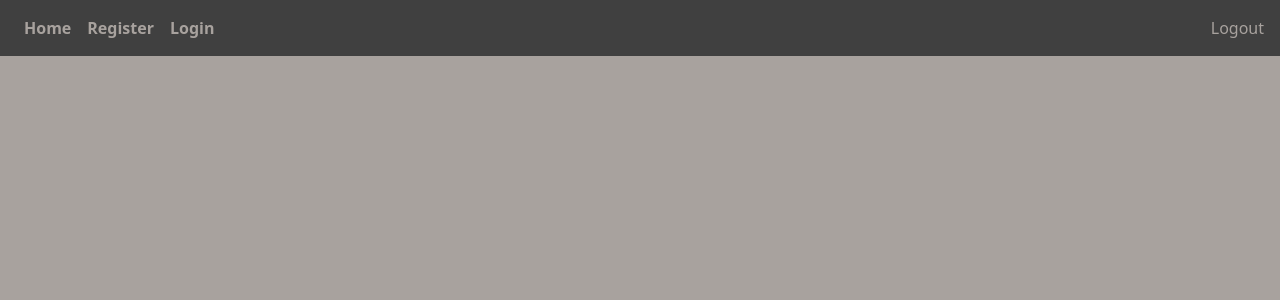
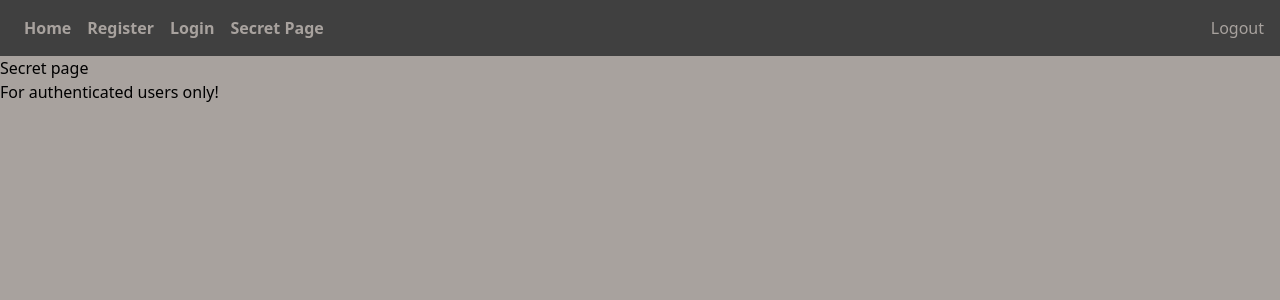
Before and after one commit to Alisoneoz/reactjs-firebase-authentication, a React (Create React App) app: page /secretpage in a window 1280 px wide. Shown: the top 300 px of the page. Built offline with nearby package versions, Linux system fonts and the light colour scheme; no server answers.

Commit message:
Add secret page

```diff
--- a/src/navigation/NavBar.jsx
+++ b/src/navigation/NavBar.jsx
@@ -9,7 +9,9 @@ const NavBar = () => {
           <NavLink to="/" className="px-2 font-semibold">Home</NavLink>
           <NavLink to="/register" className="px-2 font-semibold">Register</NavLink>
           <NavLink to="/login" className="px-2 font-semibold">Login</NavLink>
+          <NavLink to="/secretpage" className="px-2 font-semibold">Secret Page</NavLink>
         </div>
+
 
         <div className="flex">
           <Logout />
--- a/src/navigation/Navigation.jsx
+++ b/src/navigation/Navigation.jsx
@@ -5,6 +5,7 @@ import Login from "../pages/Login";
 import Register from "../pages/Register";
 import PasswordReset from "../pages/PasswordReset";
 import NavBar from "./NavBar";
+import Secret from "../pages/protected/Secret"
 
 import { initializeApp } from "firebase/app";
 import { firebaseConfig } from "../firebase";
@@ -19,6 +20,7 @@ const Navigation = () => {
         <Route path="/login" element={<Login />}/>
         <Route path="/register" element={<Register />}/>
         <Route path="/resetpassword" element={<PasswordReset />}/>
+        <Route path="/secretpage" element={<Secret />}/>
       </Routes>
     </BrowserRouter>
   )
--- a/src/pages/Home.jsx
+++ b/src/pages/Home.jsx
@@ -1,7 +1,6 @@
 
 
 const Home = () => {
-
 
   return (
     <div>Home</div>
--- a/src/pages/Register.jsx
+++ b/src/pages/Register.jsx
@@ -1,6 +1,6 @@
 import { useState } from "react"
 import { getAuth, createUserWithEmailAndPassword } from "firebase/auth"
-//import { useNavigate } from "react-router-dom";
+
 
 const Register = () => {
   const [email, setEmail] = useState("");
@@ -16,7 +16,6 @@ const Register = () => {
         console.log("Registered user: ", user)
         setEmail("");
         setPassword("");
-        //navigate("/home")
       })
       .catch((error) => {
         const errorCode = error.code;
--- /dev/null
+++ b/src/pages/protected/Secret.jsx
@@ -0,0 +1,12 @@
+import React from 'react'
+
+const Secret = () => {
+  return (
+    <div>
+      <h1>Secret page</h1>
+      <p>For authenticated users only!</p>
+    </div>
+  )
+}
+
+export default Secret
```
